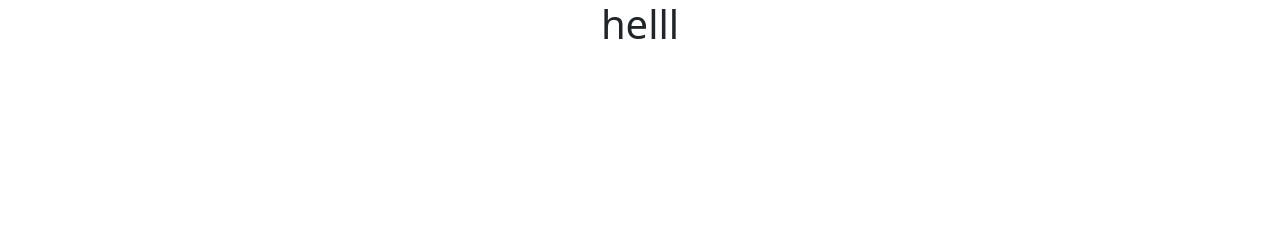
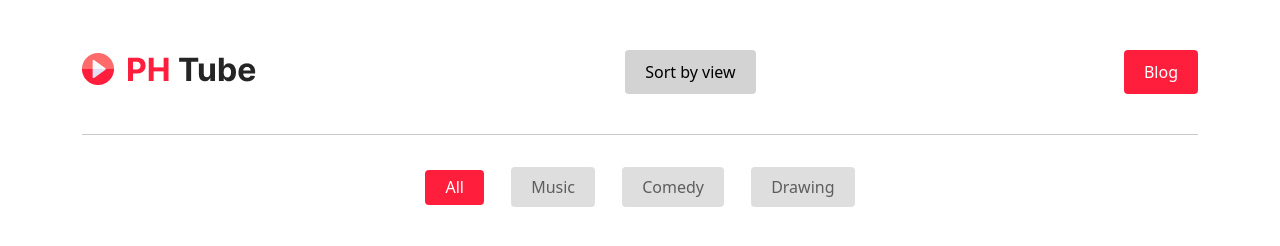
Before and after one commit to shufolislam1/PH_TUBE, a plain HTML site: page index.html in a window 1280 px wide. Drawn offline with nearby package versions, Linux system fonts and the light colour scheme.

Commit message:
initial design done

```diff
--- a/index.html
+++ b/index.html
@@ -9,7 +9,90 @@
     <link href="https://cdn.jsdelivr.net/npm/bootstrap@5.3.2/dist/css/bootstrap.min.css" rel="stylesheet" integrity="sha384-T3c6CoIi6uLrA9TneNEoa7RxnatzjcDSCmG1MXxSR1GAsXEV/Dwwykc2MPK8M2HN" crossorigin="anonymous">
 </head>
 <body>
-    <h1 class="text-center">helll</h1>
+
+    <!-- navigation part started -->
+    <section>
+        <div class="container">
+            <div class="d-flex justify-content-between" style="margin-top: 50px;">
+                <div>
+                    <img src="./Design in png/Logo.png" alt="">
+                </div>
+                <div>
+                    <button style="display: inline-flex;
+                    padding: 10px 20px;
+                    justify-content: center;
+                    align-items: center;
+                    gap: 10px;
+                    border-radius: 4px;
+                    border: none;
+                    font-weight: 500;
+background: rgba(37, 37, 37, 0.20);">Sort by view</button>
+                </div>
+                <div>
+                    <button style="display: inline-flex;
+                    padding: 10px 20px;
+                    justify-content: center;
+                    align-items: center;
+                    gap: 10px;
+                    border-radius: 4px;
+                    border: none;
+                    color: white;
+                    font-weight: 500;
+background: #FF1F3D;">Blog</button>
+                </div>
+            </div>
+            <br>
+            <hr>
+        </div>
+    </section>
+
+    <!-- lower button started -->
+    <section style="margin-top: 32px;">
+        <div class="text-center">
+            <button style="display: inline-flex;
+            height: 35px;
+            padding: 5px 20px;
+            justify-content: center;
+            align-items: center;
+            gap: 10px;
+            flex-shrink: 0;
+            border-radius: 4px;
+background: #FF1F3D;
+color: white;
+border: none;
+font-weight: 500;">All</button>
+        <button style="display: inline-flex;
+        padding: 8px 20px;
+        justify-content: center;
+        align-items: center;
+        gap: 10px;
+        border-radius: 4px;
+        background: rgba(37, 37, 37, 0.15);
+        border: none;
+        color: #252525B2;
+margin-left: 23px;">Music</button>
+        <button style="display: inline-flex;
+        padding: 8px 20px;
+        justify-content: center;
+        align-items: center;
+        gap: 10px;
+        border-radius: 4px;
+        background: rgba(37, 37, 37, 0.15);
+        border: none;
+        color: #252525B2;
+        margin-left: 23px;">Comedy</button>
+        <button style="display: inline-flex;
+        padding: 8px 20px;
+        justify-content: center;
+        align-items: center;
+        gap: 10px;
+        border-radius: 4px;
+        background: rgba(37, 37, 37, 0.15);
+        border: none;
+        color: #252525B2;
+        margin-left: 23px;">Drawing</button>
+        </div>
+    </section>
 
     <!-- bootstrap js -->
     <script src="https://cdn.jsdelivr.net/npm/bootstrap@5.3.2/dist/js/bootstrap.bundle.min.js" integrity="sha384-C6RzsynM9kWDrMNeT87bh95OGNyZPhcTNXj1NW7RuBCsyN/o0jlpcV8Qyq46cDfL" crossorigin="anonymous"></script>
```
